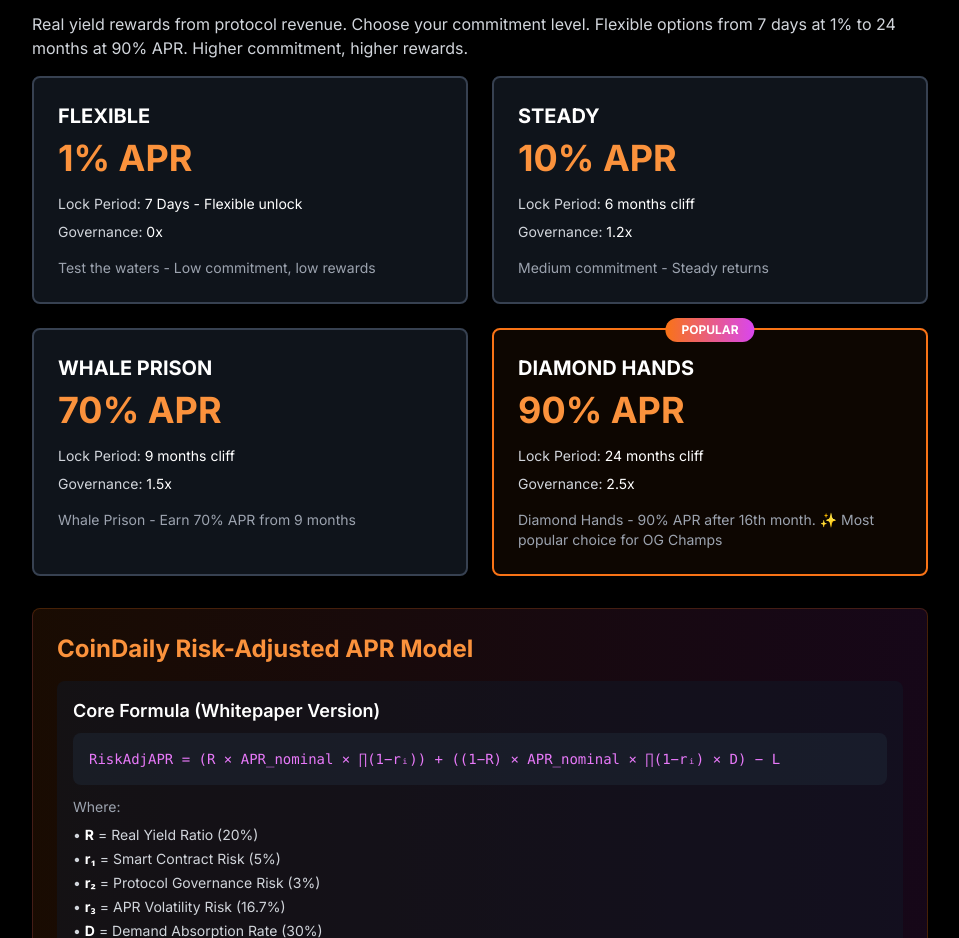
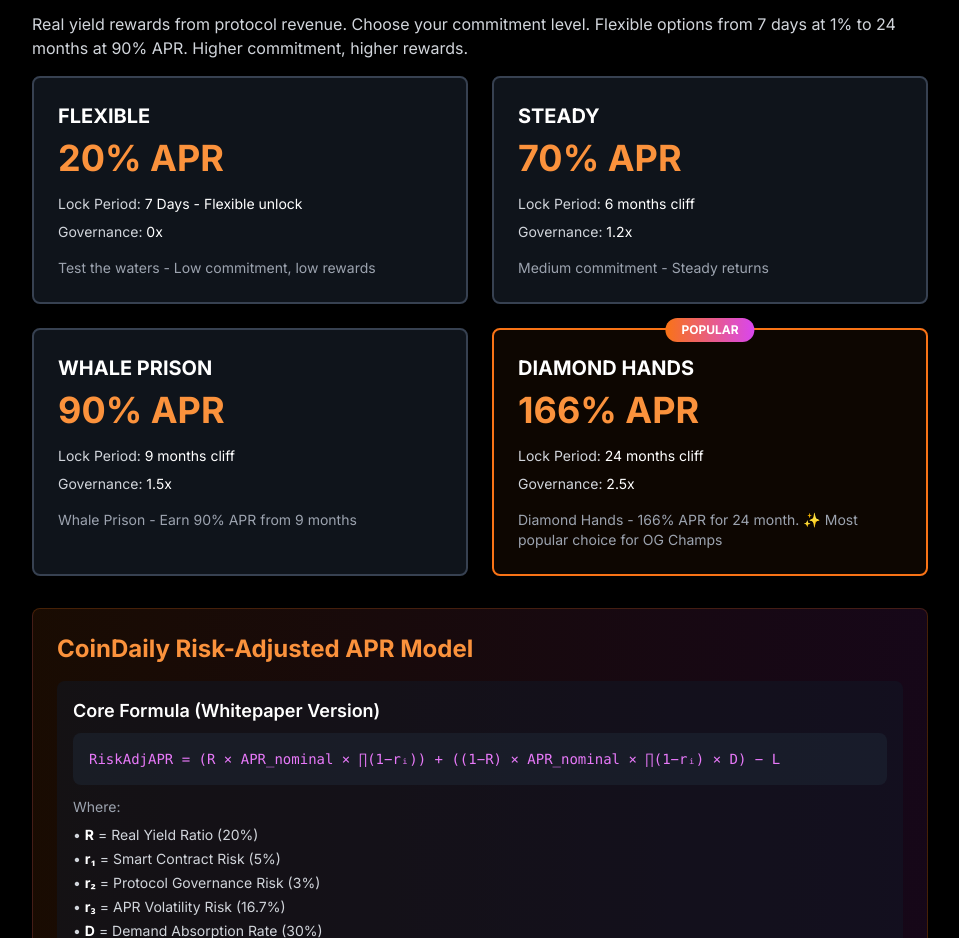
Before and after one commit to Seedline-Foundation/Coindailynow, a Next.js app in the folder MVP/token-landing/: page /whitepaper in a window 1280 px wide. Shown: the part 7080-8018 px from the top of the page, without its empty margins (160-1119 px from the left). Built offline with nearby package versions, Linux system fonts and the light colour scheme.

Commit message:
Update whitepaper page

```diff
--- a/MVP/token-landing/src/app/whitepaper/page.tsx
+++ b/MVP/token-landing/src/app/whitepaper/page.tsx
@@ -470,32 +470,32 @@
             <div className="grid md:grid-cols-2 gap-6 mb-8">
               <StakingTier
                 name="FLEXIBLE"
-                apr="1%"
+                apr="20%"
                 lockPeriod="7 Days - Flexible unlock"
                 govMultiplier="0x"
                 description="Test the waters - Low commitment, low rewards"
               />
               <StakingTier
                 name="STEADY"
-                apr="10%"
+                apr="70%"
                 lockPeriod="6 months cliff"
                 govMultiplier="1.2x"
                 description="Medium commitment - Steady returns"
               />
               <StakingTier
                 name="WHALE PRISON"
-                apr="70%"
+                apr="90%"
                 lockPeriod="9 months cliff"
                 govMultiplier="1.5x"
-                description="Whale Prison - Earn 70% APR from 9 months"
+                description="Whale Prison - Earn 90% APR from 9 months"
               />
               <StakingTier
                 name="DIAMOND HANDS"
-                apr="90%"
+                apr="166%"
                 lockPeriod="24 months cliff"
                 govMultiplier="2.5x"
                 popular
-                description="Diamond Hands - 90% APR after 16th month. ✨ Most popular choice for OG Champs"
+                description="Diamond Hands - 166% APR for 24 month. ✨ Most popular choice for OG Champs"
               />
             </div>
 
```
